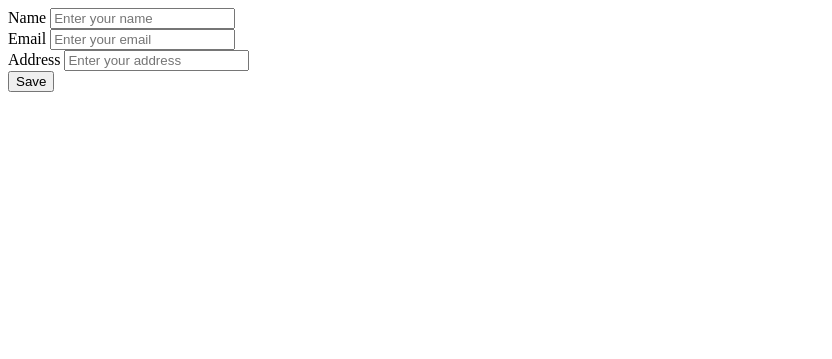
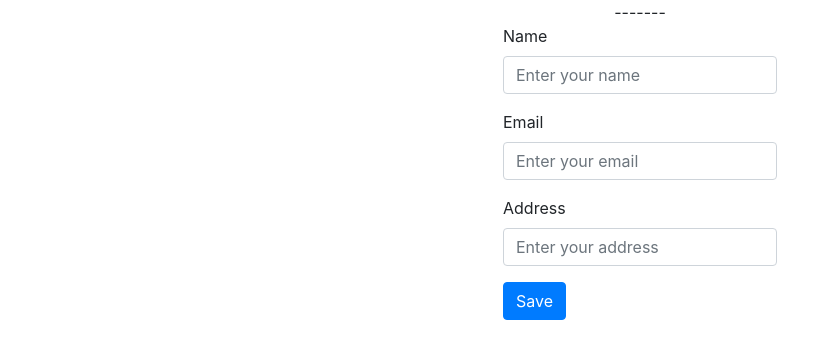
Before and after one commit to nirajandata/contact-book, a PHP site: page / in a window 1280 px wide. Shown: the top 359 px of the page, without its empty margins (0-832 px from the left). Run offline with PHP 8.4, Linux system fonts and the light colour scheme.

Commit message:
Add files via upload

```diff
--- a/contact/config.php
+++ b/contact/config.php
@@ -3,9 +3,15 @@
 $connec=mysqli_connect("localhost","root","","contact");
 
 if($connec){
-	//echo "s";
+	echo "<center>-------</center>";
 }
 else{
 	die("error is".mysqli_connect_error());
 }
+if (isset($_POST['save'])){
+	$name=$_POST['name'];
+	$address=$_POST['address'];
+	$email=$_POST['email'];
+	$connec->query("INSERT INTO ctable(name,email,address) VALUES('$name','$email','$address')") or die($connec->error);
+}
 ?>
--- a/contact/index.php
+++ b/contact/index.php
@@ -2,26 +2,29 @@
 <html>
 <head>
 	<title>Contact Form</title>
+	<link rel="stylesheet" href="https://maxcdn.bootstrapcdn.com/bootstrap/4.0.0/css/bootstrap.min.css" integrity="sha384-Gn5384xqQ1aoWXA+058RXPxPg6fy4IWvTNh0E263XmFcJlSAwiGgFAW/dAiS6JXm" crossorigin="anonymous">
 </head>
 <body>
 	<?php require_once 'config.php'; ?>
-
+<div class="row justify-content-center">
 	<form action="" method="post">
 		<div class="form-group" >
 			<label>Name</label>
-			<input type="text" name="name" placeholder="Enter your name">
+			<input type="text" class="form-control" name="name" placeholder="Enter your name">
 		 </div>
 		 <div class="form-group" >
 			<label>Email</label>
-			<input type="text" name="email" placeholder="Enter your email">
+			<input type="text" name="email" class="form-control" placeholder="Enter your email">
 		 </div>
 		  <div class="form-group" >
 			<label>Address</label>
-			<input type="text" name="address" placeholder="Enter your address">
+			<input type="text" name="address" class="form-control" placeholder="Enter your address">
 		 </div>
 		 <div class="form-group">
-		 	<button type="submit" name="save">Save</button>
+		 	<button type="submit" class="btn btn-primary" name="save">Save</button>
 		 </div>
 	</form>
+</div>
+
 </bdoy>
 </html>
```
